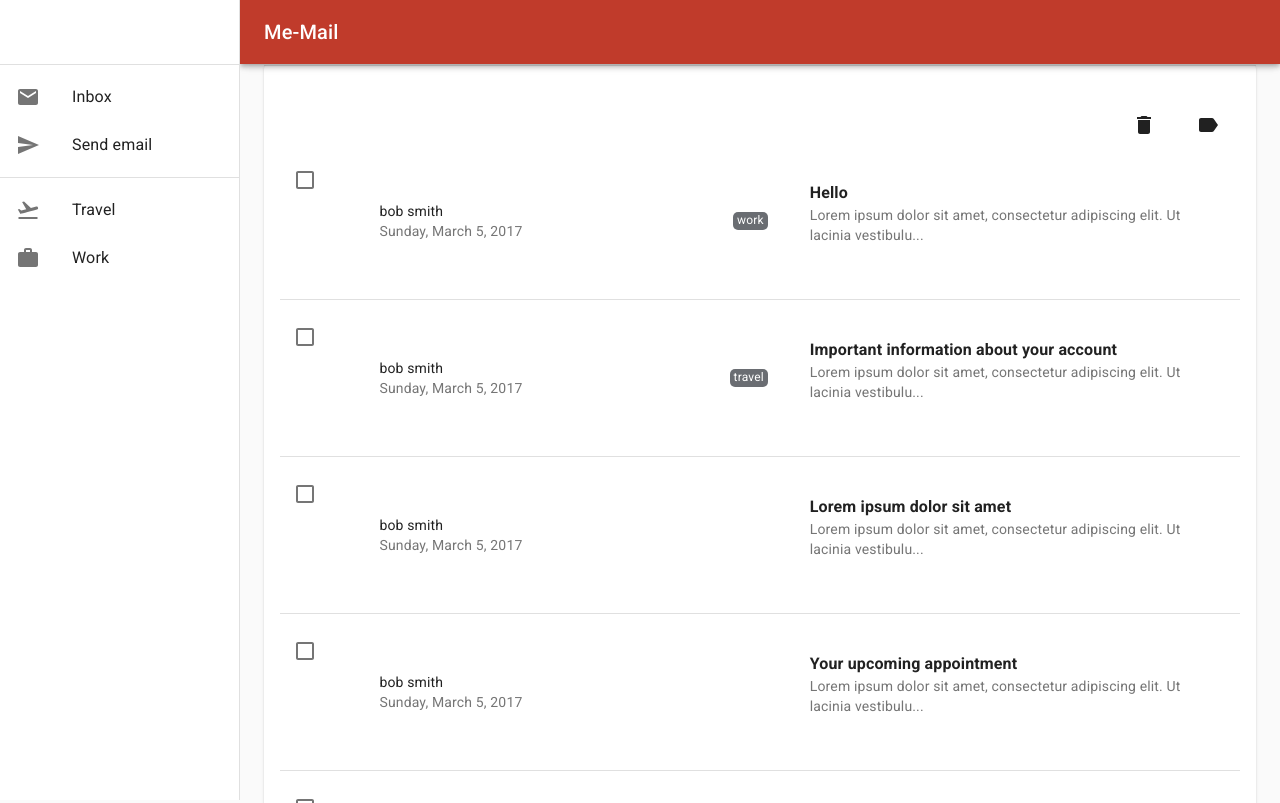
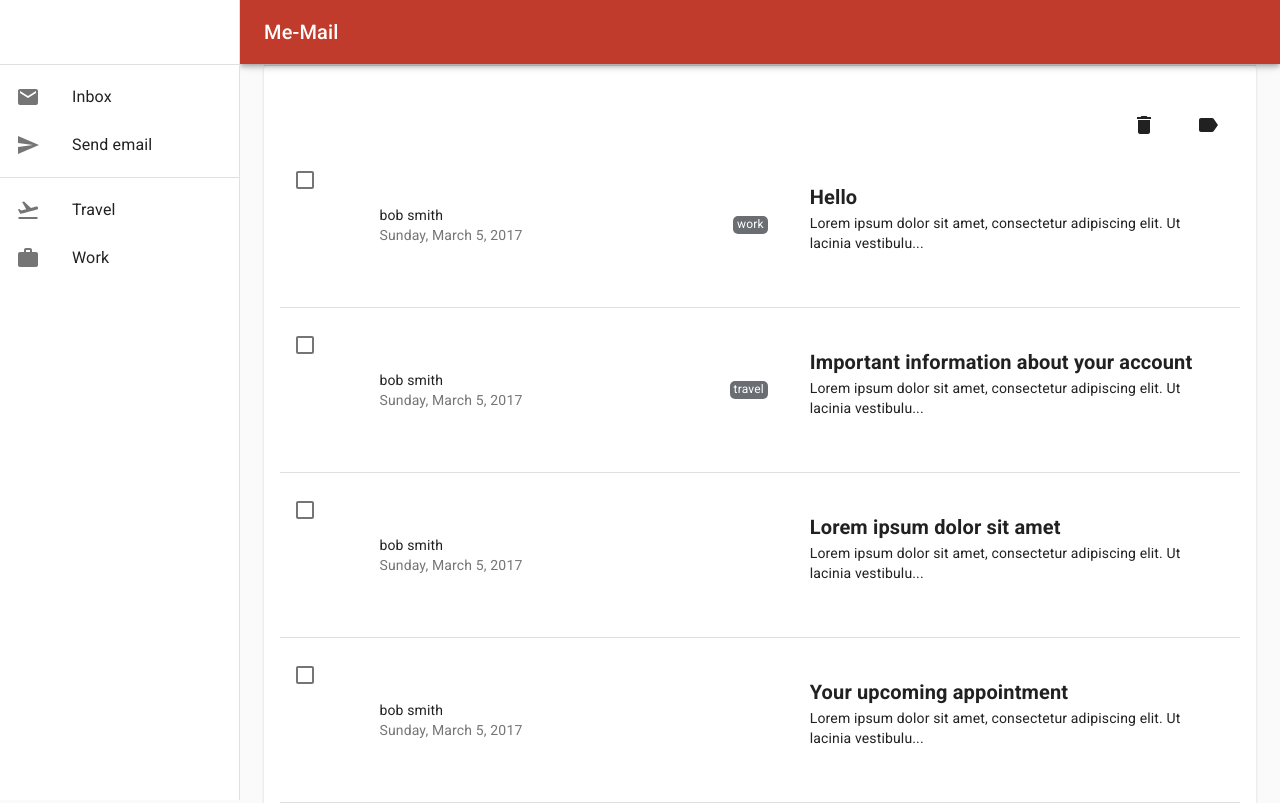
Before and after one commit to asbillings07/gmail-clone-exercise, a React (Create React App) app: page / in a window 1280 px wide. Shown: the top 803 px of the page. Built offline with nearby package versions, Linux system fonts and the light colour scheme.

Commit message:
fixed issue where p was desendant of p

```diff
--- a/src/templates/EmailList.js
+++ b/src/templates/EmailList.js
@@ -142,9 +142,10 @@ export const EmailList = () => {
                               </ListItem>
                               <ListItem>
                                 <ListItemText
+                                  disableTypography
                                   data-testid='emailSubject'
                                   primary={
-                                    <Typography className={classes.subject} variant='body1'>
+                                    <Typography className={classes.subject} variant='h6'>
                                       {email.subject}
                                     </Typography>
                                   }
```
